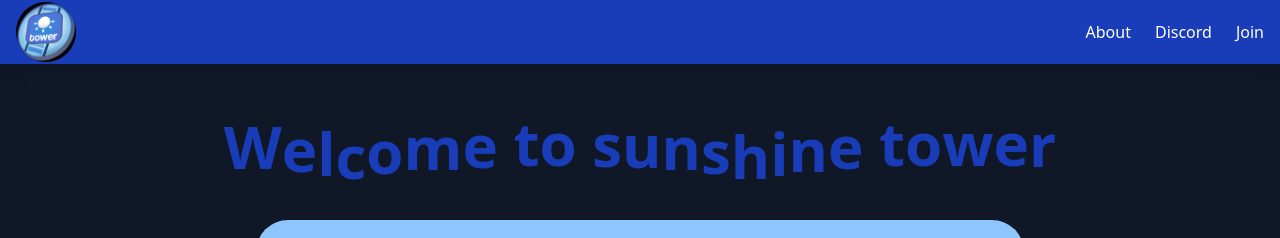
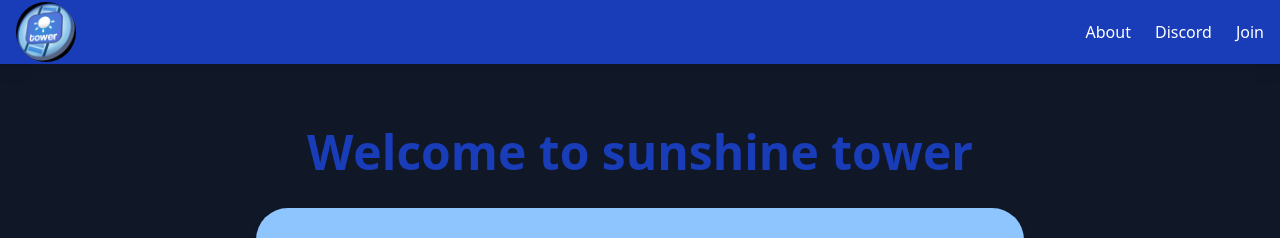
Before and after one commit to wisherjls/sunshine-tower, a React (Vite) app: page / in a window 1280 px wide. Shown: the top 238 px of the page. Built offline with nearby package versions, Linux system fonts and the light colour scheme; the HTML template or start-up script is replaced by a standard one; what tailwindcss-motion would draw is missing.

Commit message:
fix: :bug: Fix welcome animation loop
Animation procedes to loop instead of running once

```diff
--- a/src/pages/Home.jsx
+++ b/src/pages/Home.jsx
@@ -31,17 +31,18 @@ const sections = [
 {/* home animation */}
 export default function Home() {
   const title = "Welcome to sunshine tower";
+  const letters = title.split("");
 
   return (
     <div className="py-16 text-center">
       <section className="mb-8 text-blue-800">
-        <h1 className="mb-4 flex items-center justify-center gap-2 text-6xl font-bold">
+        <h1 className="mb-4 flex items-center justify-center gap-2 text-5xl font-bold text-blue-800">
           <span className="whitespace-pre">
-            {title.split("").map((letter, index) => (
+            {letters.map((letter, index) => (
               <span
                 key={`${letter}-${index}`}
-                className="inline-block animate-bounce"
-                style={{ animationDelay: `${index * 80}ms` }}
+                className="inline-block motion-preset-bounce motion-delay-(--delay)"
+                style={{ "--delay": `${index * 100}ms` }}
               >
                 {letter === " " ? "\u00A0" : letter}
               </span>
```
